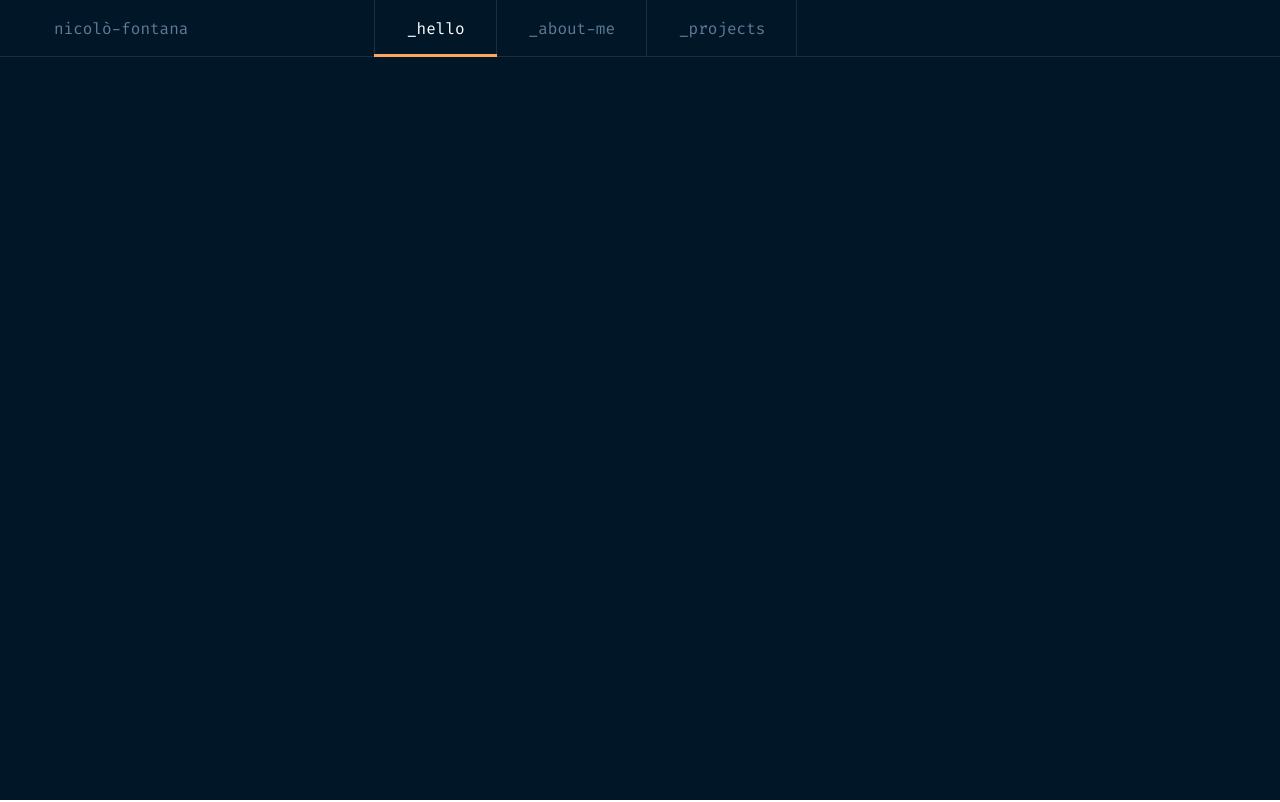
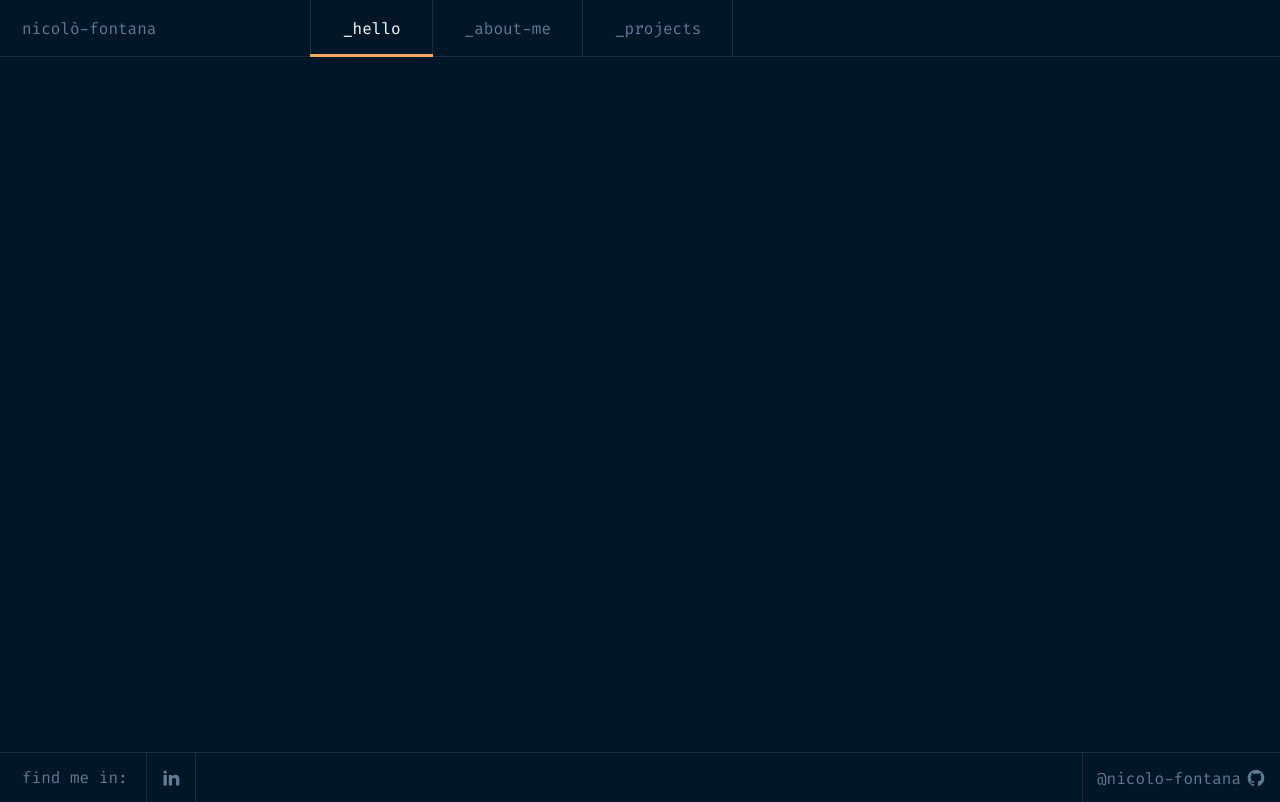
Before and after one commit to nicolo-fontana/nicolo-fontana.github.io, a React (Vite) app: page / in a window 1280 px wide. Built offline with nearby package versions, Linux system fonts and the light colour scheme.

Commit message:
Added main container and footer

```diff
--- a/src/App.scss
+++ /dev/null
@@ -1,4 +0,0 @@
-.main-container{
-    height: 100vh;
-    width: 100%;
-}
--- a/src/App.tsx
+++ b/src/App.tsx
@@ -1,7 +1,7 @@
 import { useState } from "react";
 import Header from "./components/Header/Header";
-import Home from "./pages/Home/Home";
-import "./App.scss";
+import MainContainer from "./components/MainContainer/MainContainer";
+import Footer from "./components/Footer/Footer";
 
 function App() {
   const [openedTabs, setOpenedTabs] = useState<string[]>([
@@ -12,13 +12,14 @@ function App() {
   const [selectedTab, setSelectedTab] = useState<string>("_hello");
 
   return (
-    <div className="main-container bg-primary-200">
+    <div className="bg-primary-200">
       <Header
         openedTabs={openedTabs}
         selectedTab={selectedTab}
         onClick={(clickedTab) => setSelectedTab(clickedTab)}
       />
-      <Home />
+      <MainContainer></MainContainer>
+      <Footer />
     </div>
   );
 }
--- /dev/null
+++ b/src/components/Footer/Footer.scss
@@ -0,0 +1,56 @@
+@use "sass:map";
+@use "../../theme/varables/sizes_variables" as sizes_variables;
+@use "../../theme/varables/colors_variables" as colors_variables;
+@use "../../theme/varables/font_size_variables" as font_size_variables;
+
+.footer {
+  width: 100%;
+  height: sizes_variables.$footer-height;
+  display: flex;
+  justify-content: space-between;
+  border-top: 1px solid map.get(colors_variables.$theme-colors, "line-color");
+
+  &__container {
+    display: flex;
+  }
+
+  &__tab {
+    height: 100%;
+    display: flex;
+    align-items: center;
+    font-size: map.get(font_size_variables.$font-size, "label");
+    color: map.get(colors_variables.$theme-colors, "secondary-100");
+    padding: 0 14px;
+
+    a {
+      height: 20px;
+      text-decoration: none;
+      p {
+        color: map.get(colors_variables.$theme-colors, "secondary-100");
+      }
+    }
+    img {
+      width: 20px;
+      height: 20px;
+    }
+
+    &--left {
+      border-right: 1px solid
+        map.get(colors_variables.$theme-colors, "line-color");
+      &:first-child {
+        padding: 0 18px 0 22px;
+      }
+    }
+    &--right {
+      border-left: 1px solid
+        map.get(colors_variables.$theme-colors, "line-color");
+      a {
+        display: flex;
+        p {
+          margin: 0;
+          padding-right: 5px;
+        }
+      }
+    }
+  }
+}
--- a/src/components/Footer/Footer.tsx
+++ b/src/components/Footer/Footer.tsx
@@ -0,0 +1,34 @@
+import "./Footer.scss";
+import LinkedinIcon from "../../assets/linkedin-fill.svg";
+import GithubIcon from "../../assets/github-fill.svg";
+
+interface FooterInterface {}
+
+const Footer: React.FC<FooterInterface> = () => {
+  return (
+    <footer className="footer">
+      <div className="footer__container">
+        <div className="footer__tab footer__tab--left">
+          <p>find me in: </p>
+        </div>
+        <div className="footer__tab footer__tab--left">
+          <a
+            href="https://www.linkedin.com/in/nicolo-nf-fontana/"
+            target="_black"
+          >
+            <img src={LinkedinIcon} alt="" />
+          </a>
+        </div>
+      </div>
+      <div className="footer__container">
+        <div className="footer__tab footer__tab--right">
+          <a href="https://github.com/nicolo-fontana" target="_black">
+            <p>@nicolo-fontana</p>
+            <img src={GithubIcon} alt="" />
+          </a>
+        </div>
+      </div>
+    </footer>
+  );
+};
+export default Footer;
--- a/src/components/Header/Header.scss
+++ b/src/components/Header/Header.scss
@@ -1,10 +1,11 @@
 @use "sass:map";
 @use "../../theme/varables/colors_variables" as colors_variables;
 @use "../../theme/varables/font_size_variables" as font_size_variables;
+@use "../../theme/varables/sizes_variables" as sizes_variables;
 
 .header {
   width: 100%;
-  height: 56px;
+  height: sizes_variables.$header-height;
   display: flex;
   border-bottom: 1px solid map.get(colors_variables.$theme-colors, "line-color");
 
@@ -20,7 +21,8 @@
     padding: 0 31px 0 32px;
 
     &__name {
-      width: 311px;
+      width: 310px;
+      padding: 0;
       p {
         padding: 0 22px;
       }
--- /dev/null
+++ b/src/components/MainContainer/MainContainer.scss
@@ -0,0 +1,7 @@
+@use "../../theme/varables/sizes_variables" as sizes_variables;
+.main-container {
+  width: 100%;
+  height: calc(
+    100vh - sizes_variables.$header-height - sizes_variables.$footer-height
+  );
+}
--- /dev/null
+++ b/src/components/MainContainer/MainContainer.tsx
@@ -0,0 +1,10 @@
+import "./MainContainer.scss";
+
+interface MainContainerInterface {
+  children?: React.ReactNode;
+}
+
+const MainContainer: React.FC<MainContainerInterface> = ({ children }) => {
+  return <main className="main-container">{children}</main>;
+};
+export default MainContainer;
--- /dev/null
+++ b/src/theme/varables/_sizes_variables.scss
@@ -0,0 +1,2 @@
+$header-height: 56px;
+$footer-height: 49px;
```
Also changed, not shown: src/components/SidebarMenu/SidebarMenu.tsx (added, +9 -0 lines), src/pages/Home/Home.tsx (deleted, +0 -13 lines), src/assets/github-fill.svg (added), src/assets/linkedin-fill.svg (added), src/components/common/Button/Button.scss (renamed from src/components/Button/Button.scss), src/components/common/Button/Button.tsx (renamed from src/components/Button/Button.tsx).
